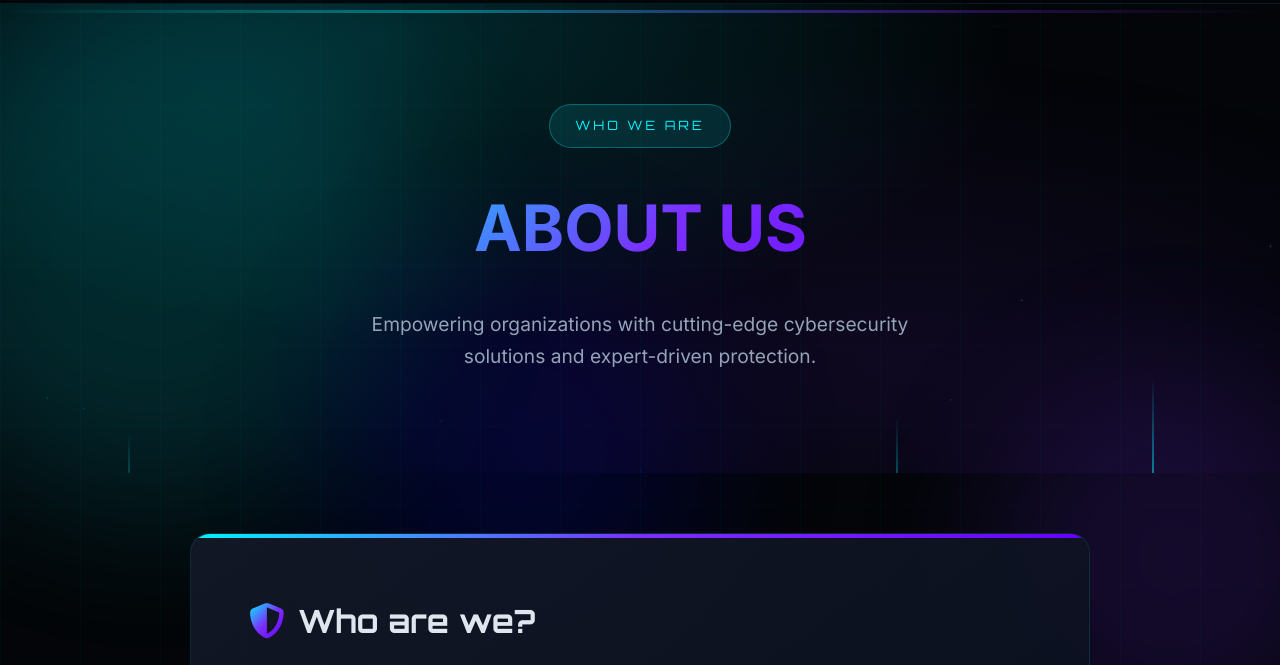
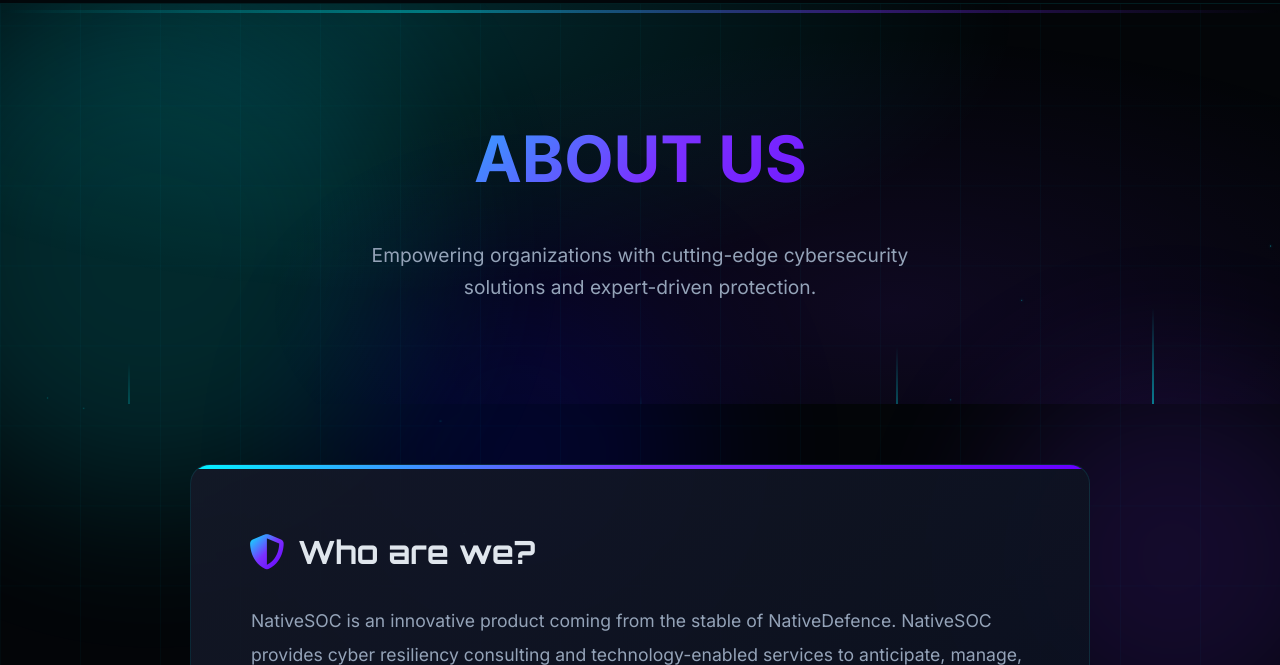
Before and after one commit to P12-pm/NativeDefence, a plain HTML site: page aboutus.html in a window 1280 px wide. Shown: the part 76-741 px from the top of the page. Drawn offline with Linux system fonts and the light colour scheme.

Commit message:
Remove 'WHO WE ARE' badge from aboutus.html

```diff
--- a/aboutus.html
+++ b/aboutus.html
@@ -1861,7 +1861,6 @@
             <div class="hero-line" style="left: 90%; animation-delay: 2s;"></div>
         </div>
 
-        <span class="hero-badge">WHO WE ARE</span><br>
         <h1><span class="text-gradient">ABOUT US</span></h1>
         <p class="hero-subtitle">Empowering organizations with cutting-edge cybersecurity solutions and expert-driven protection.</p>
     </section>
```
